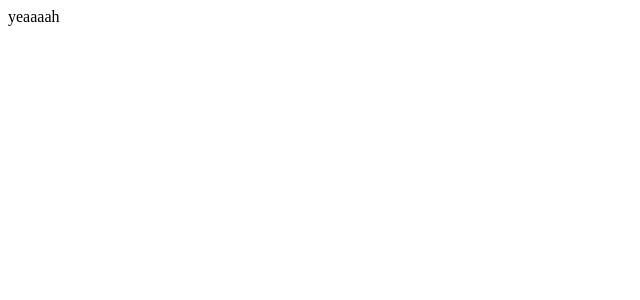
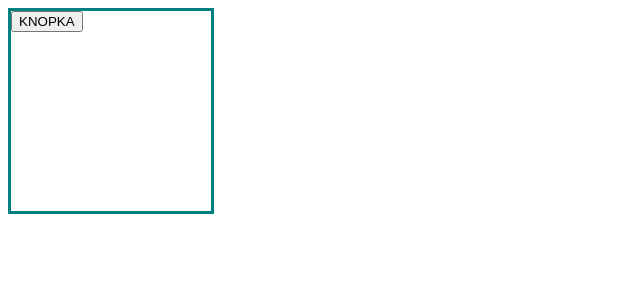
Before and after one commit to ghblacktrade/react__TypeScript, a React (Create React App) app: page / in a window 1280 px wide. Shown: the top 300 px of the page, without its empty margins (0-640 px from the left). Built offline with nearby package versions, Linux system fonts and the light colour scheme.

Commit message:
transferData

```diff
--- a/src/App.tsx
+++ b/src/App.tsx
@@ -1,9 +1,15 @@
 import React from 'react';
+import Card from './components/Card'
+
 
 function App() {
   return (
     <div className="App">
-yeaaaah
+      <Card width='200px' height='200px'>
+          <button>
+KNOPKA
+          </button>
+      </Card>
     </div>
   );
 }
--- /dev/null
+++ b/src/components/Card.tsx
@@ -0,0 +1,17 @@
+import React from 'react'
+
+interface CardProps {
+    width?: string
+    height?: string
+    children?: React.ReactChild | React.ReactNode
+}
+
+const Card = ({width, height, children}: CardProps) => {
+    return (
+        <div style={{width, height, border: '3px solid teal'}}>
+            {children}
+        </div>
+    )
+}
+
+export default Card
```
